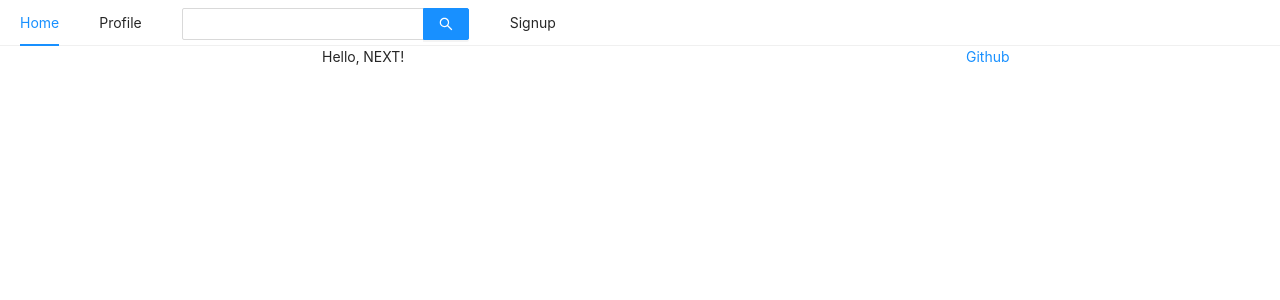
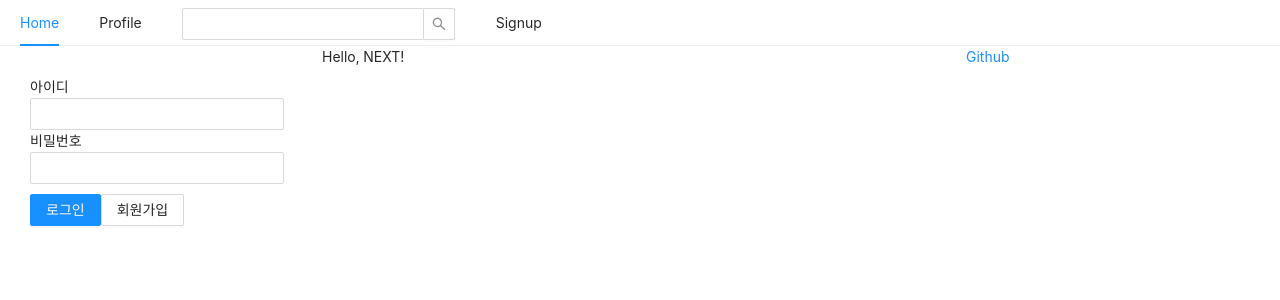
Before and after one commit to HyungwonJin/twitter, a Next.js app in the folder prepare/front/: page / in a window 1280 px wide. Shown: the top 300 px of the page. Built offline with nearby package versions, Linux system fonts and the light colour scheme.

Commit message:
feat: Add Login, Profile component

```diff
--- a/prepare/front/components/AppLayout.js
+++ b/prepare/front/components/AppLayout.js
@@ -1,8 +1,18 @@
 import PropTypes from 'prop-types';
 import Link from 'next/link';
 import { Menu, Input, Row, Col } from 'antd';
+import { useState } from 'react';
+import styled from 'styled-components';
+
+import UserProfile from "../components/UserProfile";
+import LoginForm from "../components/LoginForm";
+
+const SearchInput = styled(Input.Search)`
+    vertical-align: middle;
+`;
 
 const AppLayout = ({ children }) => {
+    const [isLoggedIn, setIsLoggedIn] = useState(false);
     return (
         <div>
             <Menu mode="horizontal">
@@ -13,7 +23,7 @@
                     <Link href="/profile"><a>Profile</a></Link>
                 </Menu.Item>
                 <Menu.Item>
-                    <Input.Search enterButton style={{ verticalAlign: 'middle ' }} />
+                    <SearchInput />
                 </Menu.Item>
                 <Menu.Item>
                     <Link href="/signup"><a>Signup</a></Link>
@@ -21,7 +31,7 @@
             </Menu>
             <Row gutter={8}>
                 <Col xs={24} md={6}>
-
+                    {isLoggedIn ? <UserProfile setIsLoggedIn={setIsLoggedIn} /> : <LoginForm setIsLoggedIn={setIsLoggedIn} />}
                 </Col>
                 <Col xs={24} md={12}>
                     {children}
@@ -34,7 +44,7 @@
     )
 }
 
-AppLayout.PropTypes = {
+AppLayout.propTypes = {
     children: PropTypes.node.isRequired,
 }
 
--- /dev/null
+++ b/prepare/front/components/LoginForm.js
@@ -0,0 +1,58 @@
+import React, { useCallback, useState } from "react";
+import { Form, Input, Button } from "antd";
+import Link from "next/link";
+import styled from "styled-components";
+
+const ButtonWrapper = styled.div`
+    margin-top: 10px;
+`;
+
+const FormWrapper = styled(Form)`
+    padding: 30px;
+`;
+
+const LoginForm = ({ setIsLoggedIn }) => {
+    const [id, setId] = useState('');
+    const [password, setPassword] = useState('');
+
+    const onChangeId = useCallback((e) => {
+        setId(e.target.value);
+    }, []);
+
+    const onChangePassword = useCallback((e) => {
+        setPassword(e.target.value);
+    }, []);
+
+    const onSubmitForm = useCallback(() => {
+        // antd에서는 preventDefault가 이미 적용되어있어서 안해줘도 됨
+        console.log(id, password);
+        setIsLoggedIn(true);
+    }, [id, password]);
+
+    return (
+        <FormWrapper onFinish={onSubmitForm}>
+            <div>
+                <label htmlFor="user-id">아이디</label>
+                <br />
+                <Input name="user-id" value={id} onChange={onChangeId} required />
+            </div>
+            <div>
+                <label htmlFor="user-password">비밀번호</label>
+                <br />
+                <Input
+                    name="user-password"
+                    type="password"
+                    value={password}
+                    onChange={onChangePassword}
+                    required
+                />
+            </div>
+            <ButtonWrapper>
+                <Button type="primary" htmlType="submit" loading={false}>로그인</Button>
+                <Link href="/signup"><a><Button>회원가입</Button></a></Link>
+            </ButtonWrapper>
+        </FormWrapper>
+    )
+}
+
+export default LoginForm;
--- /dev/null
+++ b/prepare/front/components/UserProfile.js
@@ -0,0 +1,25 @@
+import { Card, Avatar, Button } from "antd";
+import { useCallback } from "react";
+
+const UserProfile = ({ setIsLoggedIn }) => {
+    const onLogOut = useCallback(() => {
+        setIsLoggedIn(false);
+    }, [])
+    return (
+        <Card
+            actions={[
+                <div key="twit">짹짹<br />0</div>,
+                <div key="following">팔로잉<br />0</div>,
+                <div key="following">팔로워<br />0</div>,
+            ]}
+        >
+            <Card.Meta
+                avatar={<Avatar>ZC</Avatar>}
+                title="JIN"
+            />
+            <Button onClick={onLogOut}>로그아웃</Button>
+        </Card>
+    )
+}
+
+export default UserProfile;
```
